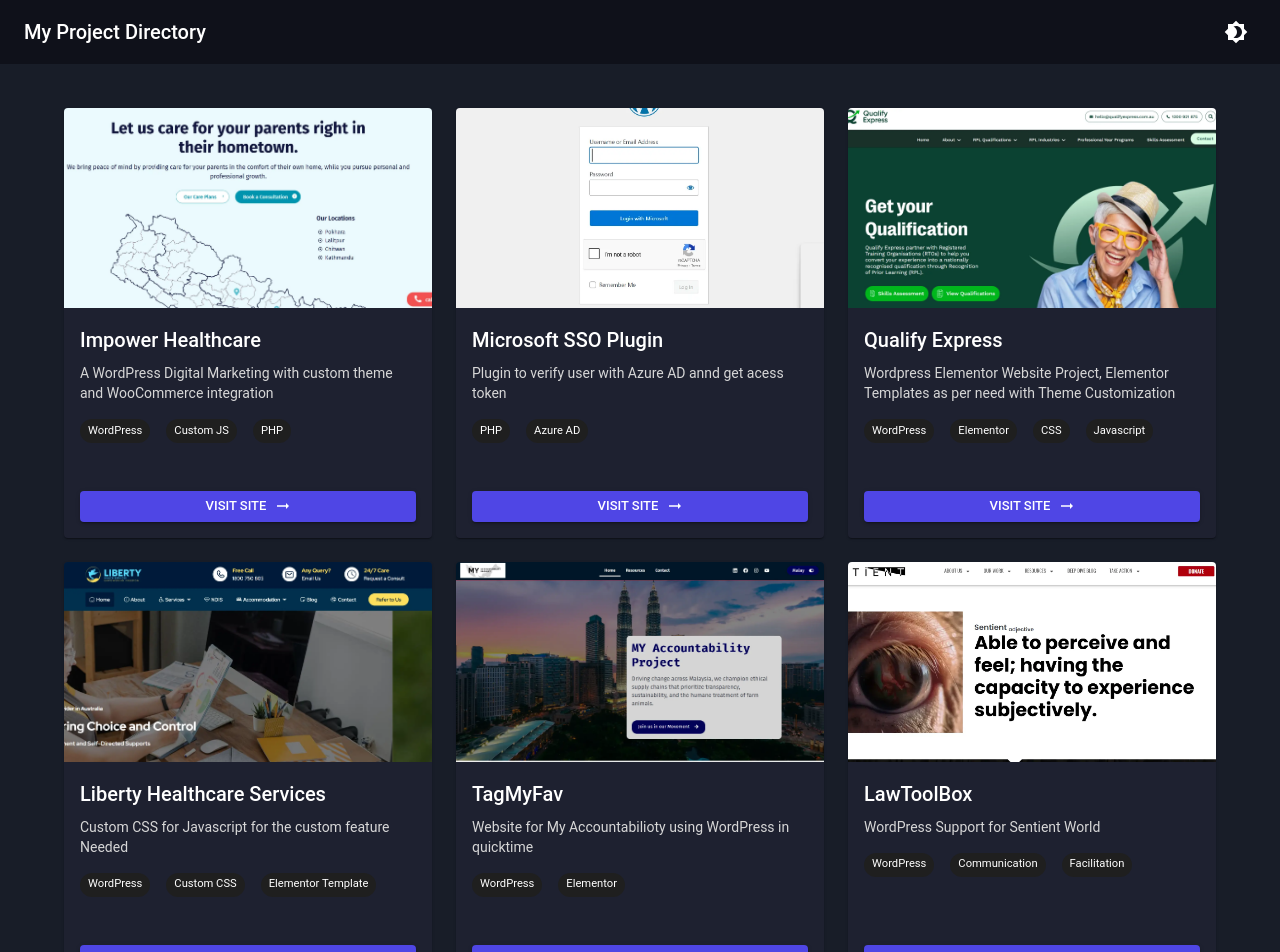
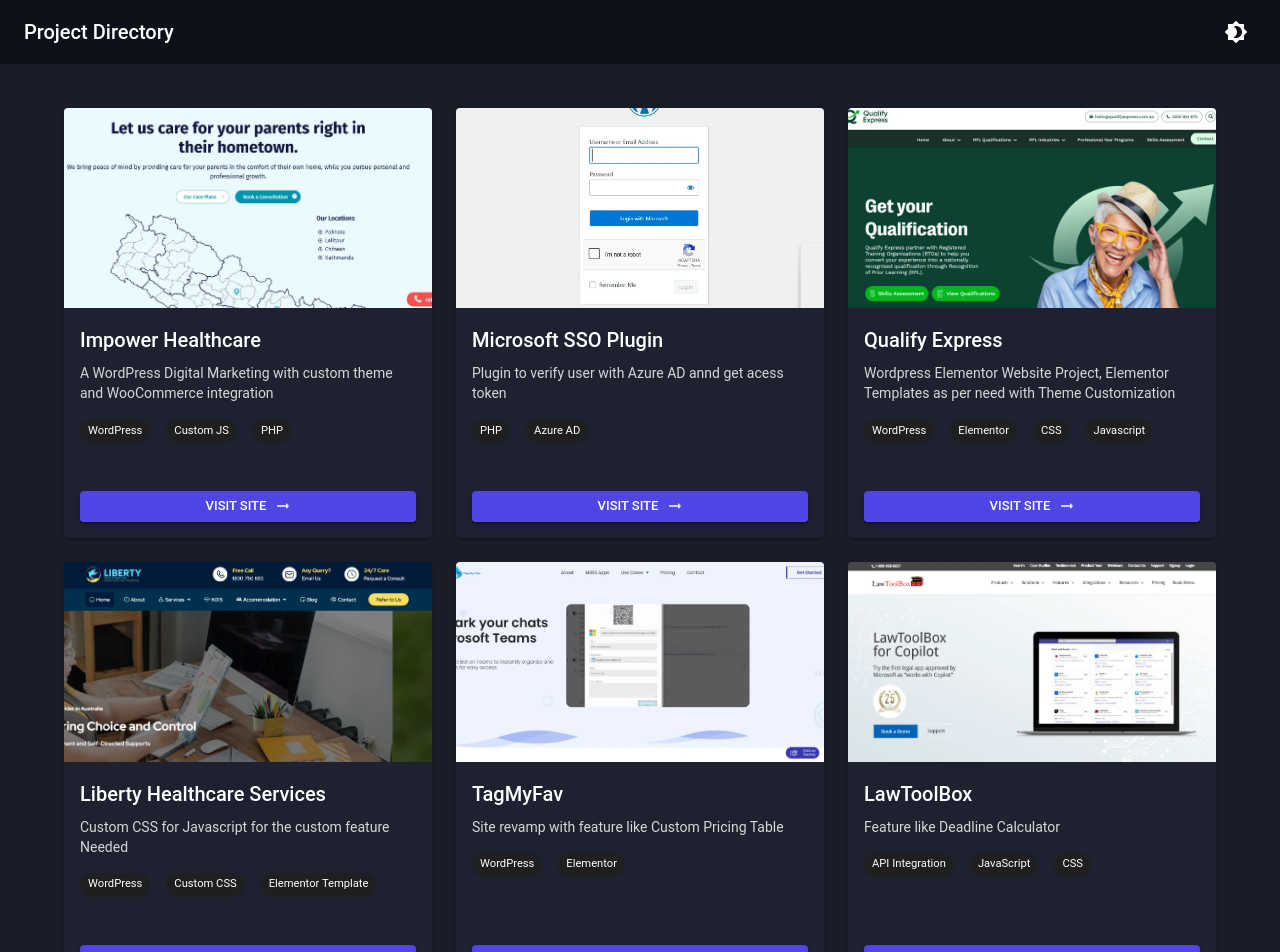
Before and after one commit to Aryal-rajiv/Rajiv-s-Project, a React (Create React App) app: page /mangobyte in a window 1280 px wide. Shown: the top 952 px of the page. Built offline with nearby package versions, Linux system fonts and the light colour scheme.

Commit message:
layed Projects

```diff
--- a/src/components/layout/Navbar.tsx
+++ b/src/components/layout/Navbar.tsx
@@ -1,4 +1,4 @@
-import { AppBar, Toolbar, Typography, Button, IconButton, useTheme } from '@mui/material';
+import { AppBar, Toolbar, Typography, IconButton, useTheme } from '@mui/material';
 import { Brightness4, Brightness7 } from '@mui/icons-material';
 
 export const Navbar = ({ darkMode, toggleDarkMode }: { darkMode: boolean; toggleDarkMode: () => void }) => {
@@ -7,8 +7,8 @@
   return (
     <AppBar position="sticky" elevation={0}>
       <Toolbar>
-        <Typography variant="h6" component="div" sx={{ flexGrow: 1 }}>
-          My Project Directory
+        <Typography variant="h6" component="div"  sx={{ flexGrow: 1 }}>
+          Project Directory
         </Typography>
         <IconButton onClick={toggleDarkMode} color="inherit">
           {darkMode ? <Brightness7 /> : <Brightness4 />}
--- a/src/pages/home.tsx
+++ b/src/pages/home.tsx
@@ -7,7 +7,7 @@
     description: "Worked on Munltiple projects as a WordPress/PHP Developer",
     image: "/images/Portfolio.webp",
     link: "../mangobyte",
-    tags: ["Express", "Bootstrap"]
+    tags: ["WordPress", "PHP", "Javascript", "CSS"]
   },
   {
     title: "Facebook Clone for Security Research",
--- a/src/pages/mangobyte.tsx
+++ b/src/pages/mangobyte.tsx
@@ -33,17 +33,17 @@
   },
   {
     title: "TagMyFav",
-    description: "Website for My Accountabilioty using WordPress in quicktime",
-    image: "/images/My.webp",
-    link: "https://myaccountabilitynow.org/",
+    description: "Site revamp with feature like Custom Pricing Table",
+    image: "/images/Tagmy.webp",
+    link: "https://https://tagmyfav.com/",
     tags: ["WordPress", "Elementor",]
   },
   {
     title: "LawToolBox",
-    description: "WordPress Support for Sentient World",
-    image: "/images/Sentient.webp",
-    link: "https://sentientworld.org/",
-    tags: ["WordPress", "Communication", "Facilitation"]
+    description: "Feature like Deadline Calculator",
+    image: "/images/Lawtool.webp",
+    link: "https://lawtoolbox.com/",
+    tags: ["API Integration", "JavaScript", "CSS"]
   }
 ];
 
```
Also changed, not shown: public/images/Lawtool.webp (added), public/images/Tagmy.webp (added).
